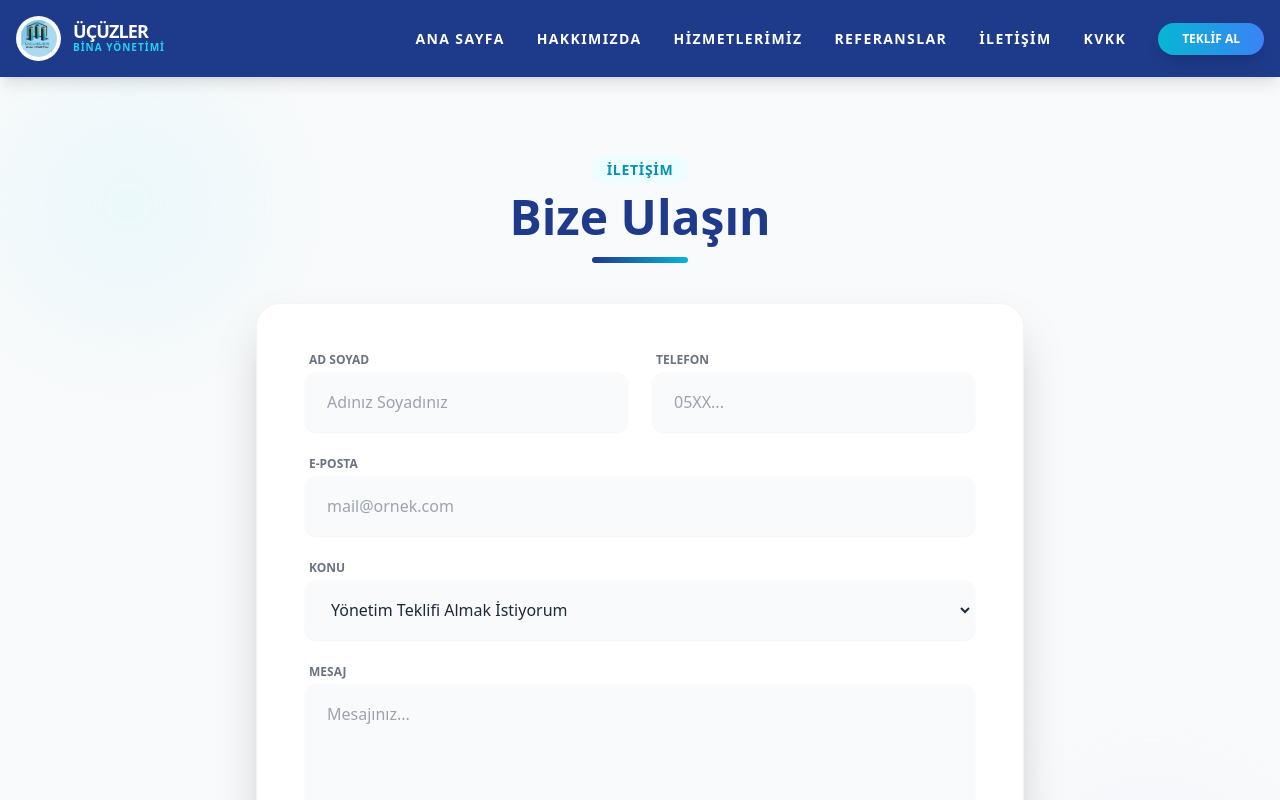
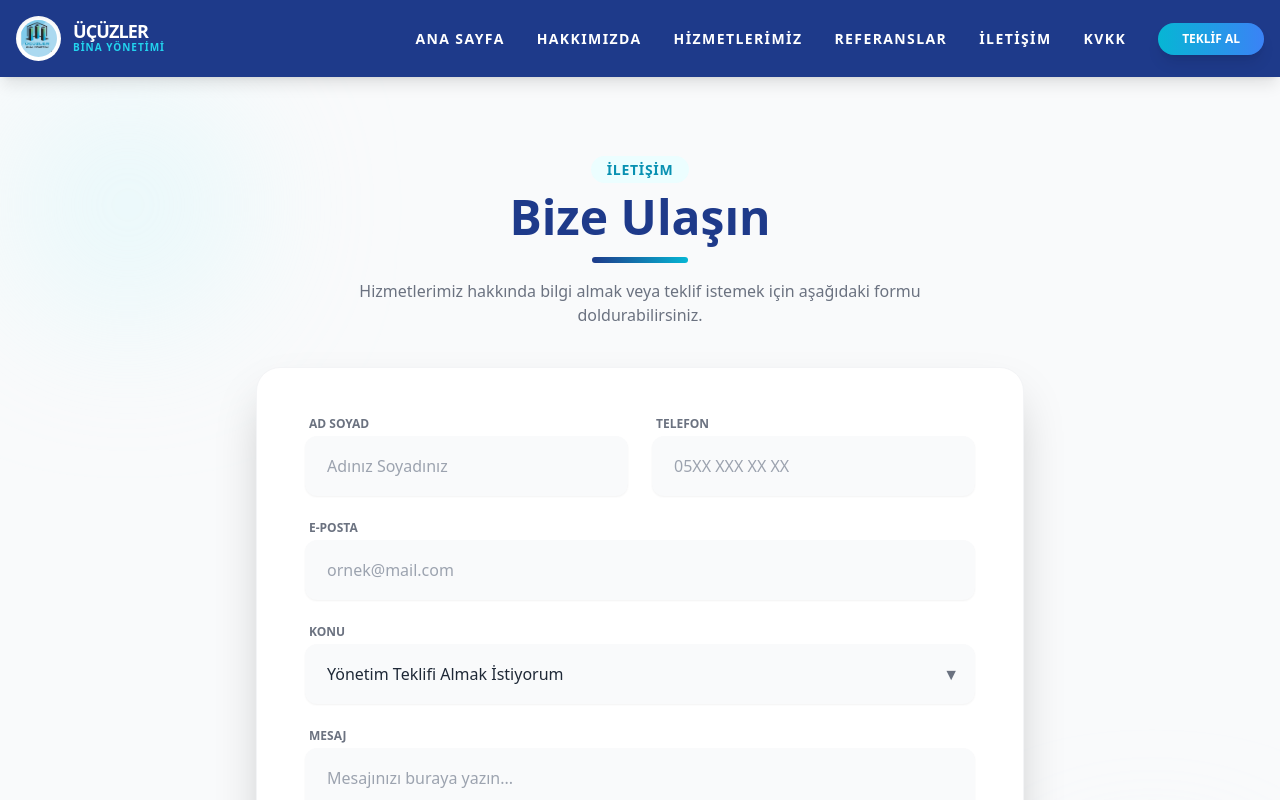
Before and after one commit to nihtao/ucuzlerbinayonetimi, a Next.js app: page /iletisim in a window 1280 px wide. Shown: the top 800 px of the page. Built offline with nearby package versions, Linux system fonts and the light colour scheme.

Commit message:
fix: variable name mismatch

```diff
--- a/app/iletisim/page.tsx
+++ b/app/iletisim/page.tsx
@@ -26,7 +26,7 @@ const Iletisim = () => {
     setLoading(true);
 
     try {
-      // Backend API'ye istek at
+      // Backend API'ye istek
       const response = await fetch('/api/send-email', {
         method: 'POST',
         headers: { 'Content-Type': 'application/json' },
@@ -37,7 +37,6 @@ const Iletisim = () => {
 
       if (response.ok && data.success) {
         setStatus('success');
-        // Formu temizle
         setFormData({ user_name: '', user_phone: '', user_email: '', subject: 'Yönetim Teklifi Almak İstiyorum', message: '' });
         setTimeout(() => setStatus('idle'), 5000);
       } else {
@@ -51,14 +50,13 @@ const Iletisim = () => {
     }
   };
 
-  // Animasyon Ayarı
-  const inputFocus = {
+  const inputVars = {
     focus: { scale: 1.02, borderColor: "#06b6d4", transition: { duration: 0.2 } }
   };
 
   return (
     <section id="iletisim" className="py-20 bg-gray-50 overflow-hidden relative">
-      {/* Arka Plan Efektleri */}
+      {/* Arka Plan Süslemeleri */}
       <div className="absolute top-0 left-0 w-64 h-64 bg-cyan-100 rounded-full mix-blend-multiply filter blur-3xl opacity-30 animate-blob"></div>
       <div className="absolute bottom-0 right-0 w-64 h-64 bg-blue-100 rounded-full mix-blend-multiply filter blur-3xl opacity-30 animate-blob animation-delay-2000"></div>
 
@@ -74,9 +72,12 @@ const Iletisim = () => {
           <span className="text-cyan-600 font-bold tracking-wider uppercase text-sm bg-cyan-50 px-4 py-1 rounded-full">İletişim</span>
           <h2 className="text-3xl md:text-5xl font-black text-blue-900 mt-3">Bize Ulaşın</h2>
           <div className="h-1.5 w-24 bg-gradient-to-r from-blue-900 to-cyan-500 mx-auto mt-4 rounded-full"></div>
+          <p className="text-gray-500 mt-4 max-w-2xl mx-auto">
+            Hizmetlerimiz hakkında bilgi almak veya teklif istemek için aşağıdaki formu doldurabilirsiniz.
+          </p>
         </motion.div>
 
-        {/* ORTALANMIŞ FORM */}
+        {/* Form Alanı - Ortalanmış */}
         <motion.div
           initial={{ opacity: 0, y: 30 }}
           whileInView={{ opacity: 1, y: 0 }}
@@ -88,62 +89,111 @@ const Iletisim = () => {
 
             <div className="space-y-6">
               <div className="grid grid-cols-1 md:grid-cols-2 gap-6">
-                <motion.div whileFocus="focus" variants={inputFocus}>
+                <motion.div whileFocus="focus" variants={inputVars}>
                   <label className="text-xs font-bold text-gray-500 uppercase ml-1 mb-1 block">Ad Soyad</label>
-                  <input type="text" name="user_name" value={formData.user_name} onChange={handleChange} required
-                    className="w-full px-5 py-4 rounded-xl bg-gray-50 border-2 border-transparent focus:outline-none transition-all text-gray-800 font-medium placeholder-gray-400 shadow-sm" placeholder="Adınız Soyadınız" />
+                  <input
+                    type="text" name="user_name" value={formData.user_name} onChange={handleChange} required
+                    className="w-full px-5 py-4 rounded-xl bg-gray-50 border-2 border-transparent focus:outline-none transition-all text-gray-800 font-medium placeholder-gray-400 shadow-sm"
+                    placeholder="Adınız Soyadınız"
+                  />
                 </motion.div>
 
-                <motion.div whileFocus="focus" variants={inputFocus}>
+                <motion.div whileFocus="focus" variants={inputVars}>
                   <label className="text-xs font-bold text-gray-500 uppercase ml-1 mb-1 block">Telefon</label>
-                  <input type="tel" name="user_phone" value={formData.user_phone} onChange={handleChange} required
-                    className="w-full px-5 py-4 rounded-xl bg-gray-50 border-2 border-transparent focus:outline-none transition-all text-gray-800 font-medium placeholder-gray-400 shadow-sm" placeholder="05XX..." />
+                  <input
+                    type="tel" name="user_phone" value={formData.user_phone} onChange={handleChange} required
+                    className="w-full px-5 py-4 rounded-xl bg-gray-50 border-2 border-transparent focus:outline-none transition-all text-gray-800 font-medium placeholder-gray-400 shadow-sm"
+                    placeholder="05XX XXX XX XX"
+                  />
                 </motion.div>
               </div>
 
-              <motion.div whileFocus="focus" variants={inputFocus}>
+              <motion.div whileFocus="focus" variants={inputVars}>
                 <label className="text-xs font-bold text-gray-500 uppercase ml-1 mb-1 block">E-posta</label>
-                <input type="email" name="user_email" value={formData.user_email} onChange={handleChange} required
-                  className="w-full px-5 py-4 rounded-xl bg-gray-50 border-2 border-transparent focus:outline-none transition-all text-gray-800 font-medium placeholder-gray-400 shadow-sm" placeholder="mail@ornek.com" />
+                <input
+                  type="email" name="user_email" value={formData.user_email} onChange={handleChange} required
+                  className="w-full px-5 py-4 rounded-xl bg-gray-50 border-2 border-transparent focus:outline-none transition-all text-gray-800 font-medium placeholder-gray-400 shadow-sm"
+                  placeholder="ornek@mail.com"
+                />
               </motion.div>
 
-              <motion.div whileFocus="focus" variants={inputFocus}>
+              <motion.div whileFocus="focus" variants={inputVars}>
                 <label className="text-xs font-bold text-gray-500 uppercase ml-1 mb-1 block">Konu</label>
-                <select name="subject" value={formData.subject} onChange={handleChange} className="w-full px-5 py-4 rounded-xl bg-gray-50 border-2 border-transparent focus:outline-none transition-all text-gray-800 font-medium cursor-pointer shadow-sm">
-                  <option>Yönetim Teklifi Almak İstiyorum</option>
-                  <option>Şikayet / Öneri</option>
-                  <option>Diğer</option>
-                </select>
+                <div className="relative">
+                  <select name="subject" value={formData.subject} onChange={handleChange} className="w-full px-5 py-4 rounded-xl bg-gray-50 border-2 border-transparent focus:outline-none transition-all text-gray-800 font-medium appearance-none cursor-pointer shadow-sm">
+                    <option>Yönetim Teklifi Almak İstiyorum</option>
+                    <option>Şikayet / Öneri</option>
+                    <option>Diğer</option>
+                  </select>
+                  <div className="absolute right-4 top-1/2 -translate-y-1/2 pointer-events-none text-gray-500">▼</div>
+                </div>
               </motion.div>
 
-              <motion.div whileFocus="focus" variants={inputFocus}>
+              <motion.div whileFocus="focus" variants={inputVars}>
                 <label className="text-xs font-bold text-gray-500 uppercase ml-1 mb-1 block">Mesaj</label>
-                <textarea name="message" value={formData.message} onChange={handleChange} required rows={5}
-                  className="w-full px-5 py-4 rounded-xl bg-gray-50 border-2 border-transparent focus:outline-none transition-all text-gray-800 font-medium placeholder-gray-400 resize-none shadow-sm" placeholder="Mesajınız..."></textarea>
+                <textarea
+                  name="message" value={formData.message} onChange={handleChange} required rows={5}
+                  className="w-full px-5 py-4 rounded-xl bg-gray-50 border-2 border-transparent focus:outline-none transition-all text-gray-800 font-medium placeholder-gray-400 resize-none shadow-sm"
+                  placeholder="Mesajınızı buraya yazın..."
+                ></textarea>
               </motion.div>
 
               <motion.button
-                whileHover={{ scale: 1.02 }} whileTap={{ scale: 0.98 }} type="submit" disabled={loading}
-                className={`w-full py-5 rounded-xl font-bold text-white shadow-lg flex items-center justify-center gap-3 transition-all text-lg ${loading ? 'bg-gray-400 cursor-not-allowed' : 'bg-gradient-to-r from-blue-900 to-blue-700 hover:from-cyan-600 hover:to-cyan-500'}`}>
-                {loading ? 'Gönderiliyor...' : <><span>Mesajı Gönder</span><FaPaperPlane /></>}
+                whileHover={{ scale: 1.02 }}
+                whileTap={{ scale: 0.98 }}
+                type="submit"
+                disabled={loading}
+                className={`w-full py-5 rounded-xl font-bold text-white shadow-lg shadow-blue-900/20 flex items-center justify-center gap-3 transition-all text-lg ${
+                  loading ? 'bg-gray-400 cursor-not-allowed' : 'bg-gradient-to-r from-blue-900 to-blue-700 hover:from-cyan-600 hover:to-cyan-500'
+                }`}
+              >
+                {loading ? (
+                  <div className="flex items-center gap-2">
+                    <div className="w-5 h-5 border-2 border-white/30 border-t-white rounded-full animate-spin"></div>
+                    <span>Gönderiliyor...</span>
+                  </div>
+                ) : (
+                  <>
+                    <span>Mesajı Gönder</span>
+                    <FaPaperPlane />
+                  </>
+                )}
               </motion.button>
             </div>
 
-            {/* Bildirim Mesajları */}
+            {/* Başarı / Hata Mesajları */}
             <AnimatePresence>
               {status === 'success' && (
-                <motion.div initial={{ opacity: 0, height: 0 }} animate={{ opacity: 1, height: 'auto' }} className="mt-6 p-4 bg-green-50 border border-green-200 text-green-700 rounded-xl flex items-center gap-3 justify-center">
+                <motion.div
+                  initial={{ opacity: 0, height: 0 }}
+                  animate={{ opacity: 1, height: 'auto' }}
+                  exit={{ opacity: 0, height: 0 }}
+                  className="mt-6 p-4 bg-green-50 border border-green-200 text-green-700 rounded-xl flex items-center gap-3 justify-center"
+                >
                   <FaCheckCircle className="text-xl" />
-                  <div><span className="font-bold block">Başarılı!</span><span className="text-sm">Mesajınız iletildi.</span></div>
+                  <div>
+                    <span className="font-bold block">Harika!</span>
+                    <span className="text-sm">Mesajınız başarıyla iletildi, teşekkürler.</span>
+                  </div>
                 </motion.div>
               )}
+
               {status === 'error' && (
-                <motion.div initial={{ opacity: 0, height: 0 }} animate={{ opacity: 1, height: 'auto' }} className="mt-6 p-4 bg-red-50 border border-red-200 text-red-700 rounded-xl flex items-center gap-3 justify-center">
+                <motion.div
+                  initial={{ opacity: 0, height: 0 }}
+                  animate={{ opacity: 1, height: 'auto' }}
+                  exit={{ opacity: 0, height: 0 }}
+                  className="mt-6 p-4 bg-red-50 border border-red-200 text-red-700 rounded-xl flex items-center gap-3 justify-center"
+                >
                   <FaExclamationCircle className="text-xl" />
-                  <div><span className="font-bold block">Hata!</span><span className="text-sm">Lütfen internet bağlantınızı kontrol edin.</span></div>
+                  <div>
+                    <span className="font-bold block">Hata Oluştu</span>
+                    <span className="text-sm">Lütfen internet bağlantınızı kontrol edin.</span>
+                  </div>
                 </motion.div>
               )}
             </AnimatePresence>
+
           </form>
         </motion.div>
       </div>
--- a/app/page.tsx
+++ b/app/page.tsx
@@ -1,9 +1,9 @@
 // @ts-nocheck
-"use client";
+"use client"; // En üstte kalmalı
+
 
 import { useEffect, useState } from 'react';
-// Supabase'i kaldırdık çünkü dosyayı silmiştik.
-// import { supabase } from '@/utils/supabase';
+import { supabase } from '@/utils/supabase';
 import Hero from '@/components/Hero';
 import Image from 'next/image';
 import About from '@/components/About';
@@ -14,7 +14,6 @@ import {
   FaChevronDown, FaArrowRight, FaCreditCard,
   FaLeaf, FaBroom, FaUserShield, FaWater, FaTrash, FaInstagram, FaShieldAlt
 } from 'react-icons/fa';
-import Iletisim from '@/components/Iletisim'; // İletişim formunu eklemeyi unutmayalım
 
 // TypeScript Tipleri
 interface Referans {
@@ -74,7 +73,7 @@ const accordionVariants = {
     marginTop: 16,
     transition: {
       duration: 0.4,
-      ease: "circOut" as any
+      ease: "circOut" as any // <-- Buraya 'as any' ekleyerek TypeScript'i susturuyoruz
     }
   }
 };
@@ -91,21 +90,27 @@ export default function Home() {
     }
     window.scrollTo(0, 0);
 
-    // VERİTABANI BAĞLANTISI YERİNE SABİT VERİLER (Build Hatası Almamak İçin)
-    const statikReferanslar: Referans[] = [
+    const fetchVeriler = async () => {
+      // Referansları Çek
+      const { data: rData } = await supabase.from('referanslar').select('*').order('created_at', { ascending: false });
+
+      if (!rData || rData.length === 0) {
+        const yedekReferanslar: Referans[] = [
           { id: 1, baslik: "Modern Yaşam Sitesi", aciklama: "KAYSERİ / TALAS", resim_url: "https://images.unsplash.com/photo-1545324418-cc1a3fa10c00?auto=format&fit=crop&w=800&q=80" },
           { id: 2, baslik: "Gümüş Konaklar", aciklama: "KAYSERİ / KOCASİNAN", resim_url: "https://images.unsplash.com/photo-1560448204-e02f11c3d0e2?auto=format&fit=crop&w=800&q=80" },
           { id: 3, baslik: "Mavi Şehir Rezidans", aciklama: "KAYSERİ / MELİKGAZİ", resim_url: "https://images.unsplash.com/photo-1460317442991-0ec239f3674f?auto=format&fit=crop&w=800&q=80" },
           { id: 4, baslik: "Zümrüt Yaşam Evleri", aciklama: "KAYSERİ / MERKEZ", resim_url: "https://images.unsplash.com/photo-1486406146926-c627a92ad1ab?auto=format&fit=crop&w=800&q=80" }
         ];
-    setReferanslar(statikReferanslar);
+        setReferanslar(yedekReferanslar);
+      } else {
+        setReferanslar(rData);
+      }
 
-    const statikDuyurular: Duyuru[] = [
-        { id: 1, baslik: "Kış Dönemi Kalorifer Bakımı", icerik: "Tüm sitelerimizde kazan ve petek bakımları tamamlanmıştır.", etiket: "BAKIM", tarih: "2025-10-15" },
-        { id: 2, baslik: "Yeni Mobil Uygulama", icerik: "Aidat ödemelerinizi artık yeni arayüzümüzden daha hızlı yapabilirsiniz.", etiket: "TEKNOLOJİ", tarih: "2025-10-01" }
-    ];
-    setDuyurular(statikDuyurular);
-
+      // Duyuruları Çek
+      const { data: dData } = await supabase.from('duyurular').select('*').order('tarih', { ascending: false }).limit(2);
+      setDuyurular(dData || []);
+    };
+    fetchVeriler();
   }, []);
 
   const handleFooterScroll = (e: React.MouseEvent<HTMLAnchorElement>, href: string) => {
@@ -298,6 +303,7 @@ export default function Home() {
   </div>
 
   <div className="relative flex items-center bg-gray-50 py-10">
+    {/* Yanlardaki gölge efekti akışı daha derin gösterir */}
     <div className="absolute left-0 top-0 bottom-0 w-32 bg-gradient-to-r from-white to-transparent z-10"></div>
     <div className="absolute right-0 top-0 bottom-0 w-32 bg-gradient-to-l from-white to-transparent z-10"></div>
 
@@ -307,15 +313,16 @@ export default function Home() {
         x: ["0%", "-50%"]
       }}
       transition={{
-              duration: 30,
+        duration: 30, // Hız ayarı
         ease: "linear",
         repeat: Infinity,
       }}
     >
       {[
-              "Eşal Siteleri", "Toprak Apartmanı", "Medine Apartmanı", "Algül Apartmanı",
         "Eşal Siteleri", "Toprak Apartmanı", "Medine Apartmanı", "Algül Apartmanı"
-            ].map((bina, index) => (
+      ].concat([
+         "Eşal Siteleri", "Toprak Apartmanı", "Medine Apartmanı", "Algül Apartmanı"
+      ]).map((bina, index) => (
         <span
           key={index}
           className="text-4xl md:text-6xl font-black text-blue-900 hover:text-cyan-500 transition-colors duration-300 cursor-default select-none flex items-center gap-16"
@@ -363,7 +370,7 @@ export default function Home() {
         </div>
       </section>
 
-      {/* --- HABERLER & DUYURULAR (STATİK) --- */}
+      {/* --- HABERLER & DUYURULAR (DİNAMİK) --- */}
       <section className="py-20 bg-white border-b border-gray-100 text-left">
         <div className="container mx-auto px-4">
           <div className="flex flex-col md:flex-row justify-between items-end mb-12 gap-4">
@@ -371,6 +378,9 @@ export default function Home() {
               <h2 className="text-3xl font-black text-blue-900 uppercase tracking-tighter">GÜNCEL <span className="text-cyan-600">DUYURULAR</span></h2>
               <p className="text-gray-500 mt-2">Üçüzler Yönetim'den son haberler ve projeler.</p>
             </div>
+            <Link href="/iletisim" className="text-blue-900 font-black uppercase text-sm tracking-widest border-b-2 border-cyan-500 pb-1 hover:text-cyan-600 transition-all">
+              Tümünü Gör →
+            </Link>
           </div>
 
           <div className="grid grid-cols-1 md:grid-cols-2 gap-8">
@@ -423,13 +433,15 @@ export default function Home() {
                 <p className="text-gray-600 font-bold">+90 (553) 887 36 16 </p>
                 </div>
               </div>
+              <motion.div whileHover={{ scale: 1.05 }} whileTap={{ scale: 0.95 }}>
+                <Link href="/iletisim" className="group bg-blue-900 text-white font-bold py-5 rounded-3xl shadow-xl flex items-center justify-center gap-3 uppercase tracking-widest text-sm transition-all hover:bg-blue-800">
+                  TEKLİF ALMA FORMUNA GİT <FaArrowRight className="group-hover:translate-x-2 transition-transform" />
+                </Link>
+              </motion.div>
             </div>
           </div>
         </motion.div>
       </section>
-
-      {/* --- FORM KISMI (Buraya bizim yeni component'i koyuyoruz) --- */}
-      <Iletisim />
 
       {/* --- SSS --- */}
       <section id="sss" className="py-24 bg-blue-50 px-4 text-left">
@@ -505,7 +517,7 @@ export default function Home() {
               <h4 className="text-lg font-bold uppercase tracking-widest text-cyan-400 border-b border-white/10 pb-2 inline-block">Kurumsal</h4>
               <div className="flex flex-col gap-4 text-sm text-blue-100/80 font-medium">
                 <Link href="/kvkk" className="hover:text-cyan-400 transition-colors">KVKK Metni</Link>
-                <Link href="#iletisim" className="hover:text-cyan-400 transition-colors">İletişim Formu</Link>
+                <Link href="/iletisim" className="hover:text-cyan-400 transition-colors">İletişim Formu</Link>
               </div>
               <div className="flex gap-4 pt-4">
                 <a href="https://www.instagram.com/ucuzlerbina_yonetimi/" target="_blank" className="bg-white/5 p-3 rounded-xl hover:bg-pink-600 transition-all text-xl"><FaInstagram /></a>
```
Also changed, not shown: app/api/send-email/route.ts (+26 -30 lines), app/api/send-email/generate-news/route.ts (added). Lines whose indentation alone changed are shown as unchanged.
